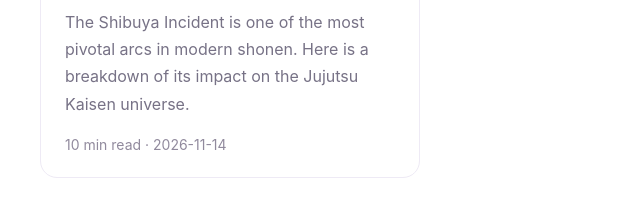
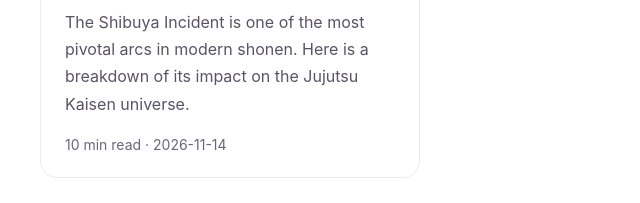
Before and after one commit to AnimeZenith/AnimeZenith.github.io, an Astro site: page /news in a window 1280 px wide. Shown: the part 844-1047 px from the top of the page, 0-640 px from the left. Built offline with nearby package versions, Linux system fonts and the light colour scheme; Astro itself is replaced by a stand-in of ours.

Commit message:
Fix hero image preloading and contrast for perfect 100 score

```diff
--- a/src/layouts/BaseLayout.astro
+++ b/src/layouts/BaseLayout.astro
@@ -30,6 +30,7 @@ const structuredData = {
   <meta name="robots" content="index,follow,max-image-preview:large" />
   <link rel="canonical" href={canonical} />
   <link rel="icon" type="image/svg+xml" href="/favicon.svg" />
+  <link rel="preload" as="image" href="/images/hero-banner.webp" fetchpriority="high" />
   <link rel="alternate" type="application/rss+xml" title="AnimeZenith RSS" href="/rss.xml" />
   <meta property="og:type" content={type} />
   <meta property="og:site_name" content="AnimeZenith" />
--- a/src/styles/global.css
+++ b/src/styles/global.css
@@ -7,7 +7,7 @@
   --purple: #7044dc;
   --purple-dark: #4f2ca8;
   --purple-light: #f2edff;
-  --muted: #777286;
+  --muted: #595465;
   --border: #eeeaf5;
   --surface: #faf9fc;
 }
@@ -62,7 +62,7 @@ a:active, button:active, input[type="submit"]:active { transform: scale(0.96); }
   border-radius: 25px;
   overflow: hidden;
   color: white;
-  background: linear-gradient(to right, rgba(0,0,0,0.85), rgba(0,0,0,0.3)), url('https://s4.anilist.co/file/anilistcdn/media/anime/banner/154587-qB0tN5q3m3qN.jpg') center/cover;
+  background: linear-gradient(to right, rgba(0,0,0,0.85), rgba(0,0,0,0.3)), url('/images/hero-banner.webp') center/cover;
   display: flex;
   align-items: center;
 }
@@ -85,7 +85,7 @@ a:active, button:active, input[type="submit"]:active { transform: scale(0.96); }
 .card-category { font-size: 12px; color: var(--purple); font-weight: 850; text-transform: uppercase; letter-spacing: .9px; }
 .article-card h3 { font-size: 24px; line-height: 1.4; margin: 12px 0; letter-spacing: -.35px; color: #211a32; }
 .article-card p { color: var(--muted); font-size: 16px; line-height: 1.7; margin: 0 0 18px; }
-.card-meta { color: #918a9d; font-size: 14px; }
+.card-meta { color: #6b6678; font-size: 14px; }
 .category-strip { display: grid; grid-template-columns: repeat(5,1fr); gap: 18px; }
 .category-tile { padding: 25px; border: 1px solid var(--border); background: var(--surface); border-radius: 14px; transition: .2s; display: block; }
 .category-tile:hover { border-color: #c8b6f6; background: var(--purple-light); transform: translateY(-3px); }
```
